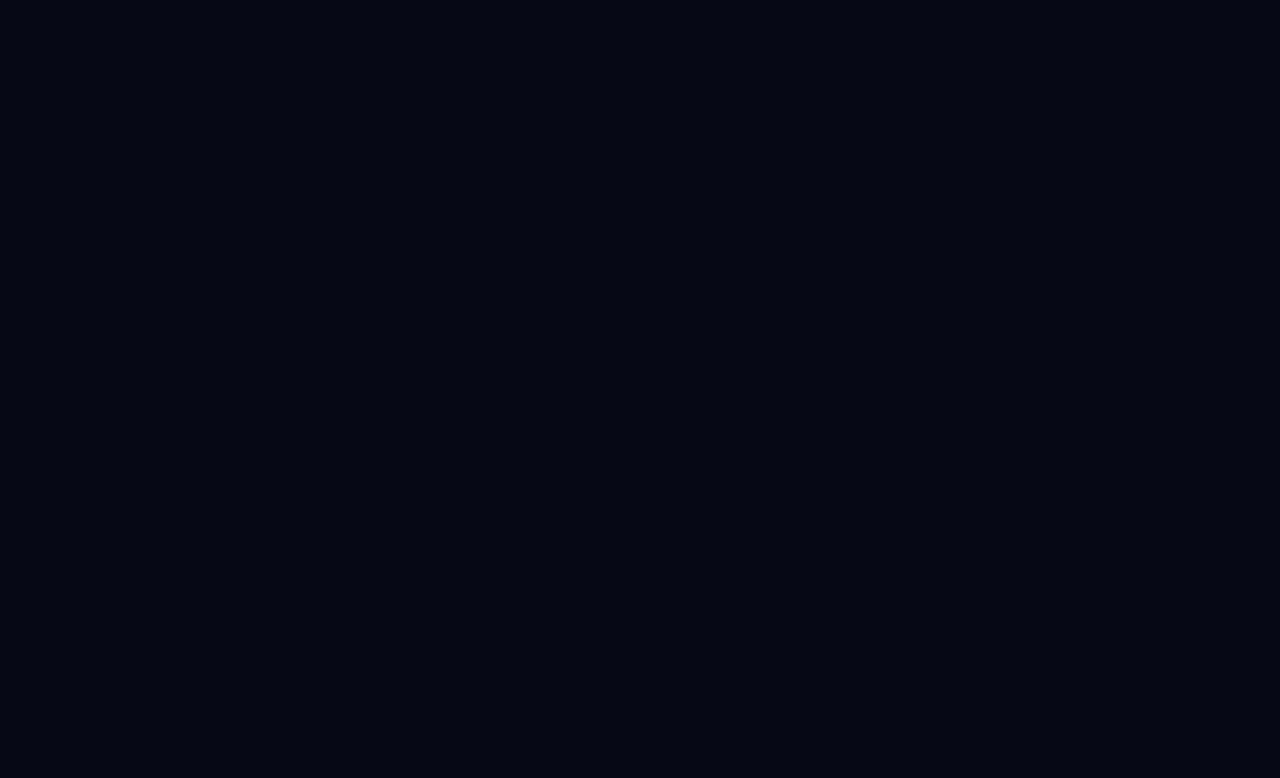
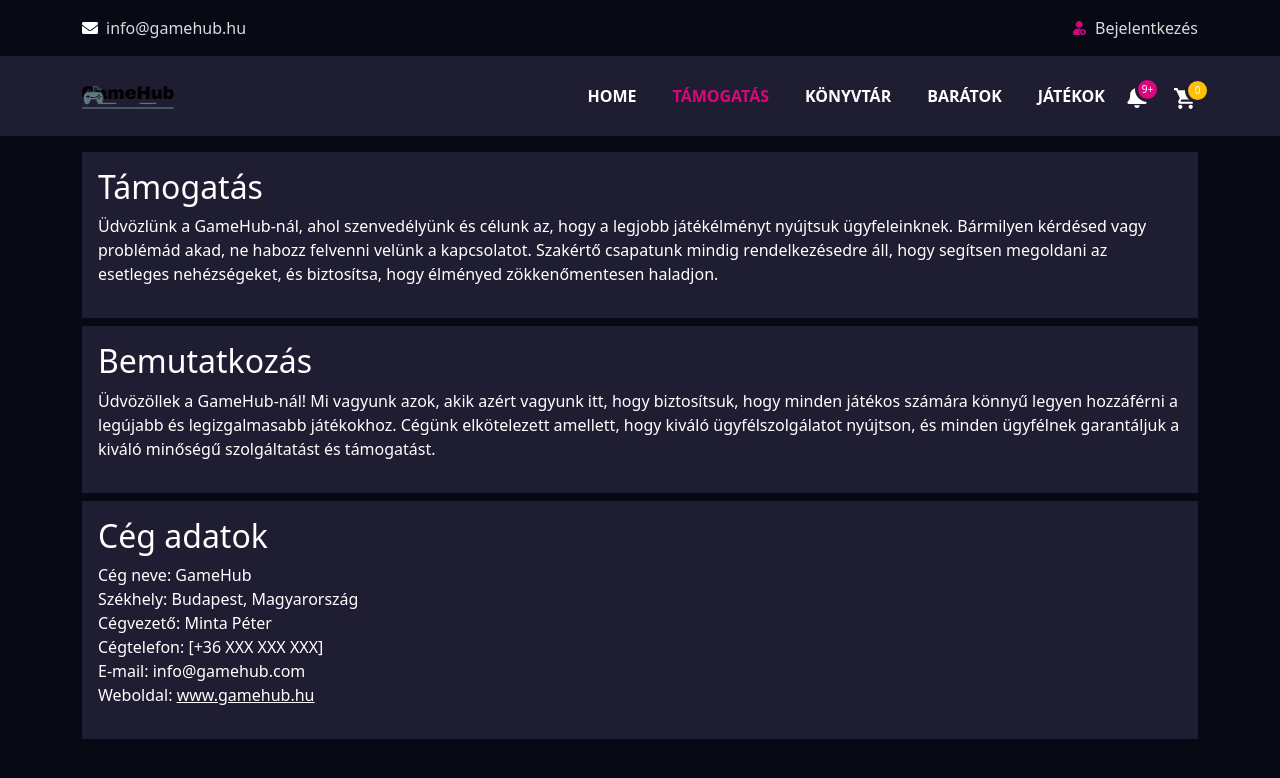
Before and after one commit to MarcellK06/GameHub, a React (Create React App) app: page /tamogatas in a window 1280 px wide. Before the commit this address had no page. Shown: the top 778 px of the page. Built offline with nearby package versions, Linux system fonts and the light colour scheme; the HTML template or start-up script is replaced by a standard one.

Commit message:
tamogats oldal

```diff
--- a/src/App.js
+++ b/src/App.js
@@ -9,6 +9,7 @@ import Cart from './Pages/Cart';
 import ViewItem from './Pages/ViewItem';
 import Profile from './Pages/Profile';
 import Games from './Pages/Games';
+import Tamogatas from './Pages/Tampgatas';
 
 function App() {
   return (
@@ -22,6 +23,7 @@ function App() {
           <Route path="/game/:linkId" element={<ViewItem />} />
           <Route path="/profile" element={<Profile />} />
           <Route path="/games" element={<Games />} />
+          <Route path="/tamogatas" element={<Tamogatas />} />
         </Routes>
       </BrowserRouter>
     </>
--- a/src/Elements/Navbar.jsx
+++ b/src/Elements/Navbar.jsx
@@ -28,7 +28,7 @@ function Home() {
 
   const navLink = [
     new NavLink(1, "Home", "/", "GameHub Főoldal"),
-    new NavLink(2, "rólunk", "/about", "GameHub  Rólunk"),
+    new NavLink(2, "támogatás", "/tamogatas", "GameHub  Támogatás"),
     new NavLink(3, "Könyvtár", "/library", "GameHub Könyvtár"),
     new NavLink(4, "barátok", "/friends", "GameHub Barátok"),
     new NavLink(5, "Játékok", "/games", "GameHub Játékok"),
--- /dev/null
+++ b/src/Pages/Tampgatas.jsx
@@ -0,0 +1,61 @@
+import React, { useRef, useState } from "react";
+import "./../style.css";
+import "bootstrap/dist/css/bootstrap.min.css";
+import "bootstrap/dist/js/bootstrap";
+import Navbar from "./../Elements/Navbar";
+import TopList from "../Elements/TopList";
+
+function Tamogatas() {
+  return (
+    <>
+      <Navbar />
+      <div className="container">
+
+        <div className="cardcolor mb-2 mt-3 p-3">
+          <h2>Támogatás</h2>
+          <p>
+            Üdvözlünk a GameHub-nál, ahol szenvedélyünk és célunk az, hogy a
+            legjobb játékélményt nyújtsuk ügyfeleinknek. Bármilyen kérdésed vagy
+            problémád akad, ne habozz felvenni velünk a kapcsolatot. Szakértő
+            csapatunk mindig rendelkezésedre áll, hogy segítsen megoldani az
+            esetleges nehézségeket, és biztosítsa, hogy élményed zökkenőmentesen
+            haladjon.
+          </p>
+        </div>
+
+
+        <div className="cardcolor mb-2 p-3">
+          <h2>Bemutatkozás</h2>
+          <p>
+            Üdvözöllek a GameHub-nál! Mi vagyunk azok, akik azért vagyunk itt,
+            hogy biztosítsuk, hogy minden játékos számára könnyű legyen
+            hozzáférni a legújabb és legizgalmasabb játékokhoz. Cégünk
+            elkötelezett amellett, hogy kiváló ügyfélszolgálatot nyújtson, és
+            minden ügyfélnek garantáljuk a kiváló minőségű szolgáltatást és
+            támogatást.
+          </p>
+        </div>
+
+
+        <div className="cardcolor mb-2 p-3">
+          <h2>Cég adatok</h2>
+          <p>
+            Cég neve: GameHub
+            <br />
+            Székhely: Budapest, Magyarország
+            <br />
+            Cégvezető: Minta Péter
+            <br />
+            Cégtelefon: [+36 XXX XXX XXX]
+            <br />
+            E-mail: info@gamehub.com
+            <br />
+            Weboldal: <a href="www.gamehub.com">www.gamehub.hu</a>
+          </p>
+        </div>
+      </div>
+    </>
+  );
+}
+
+export default Tamogatas;
```
